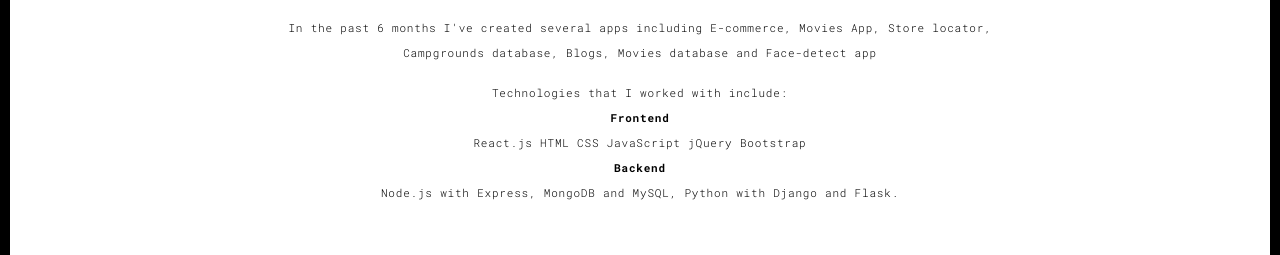
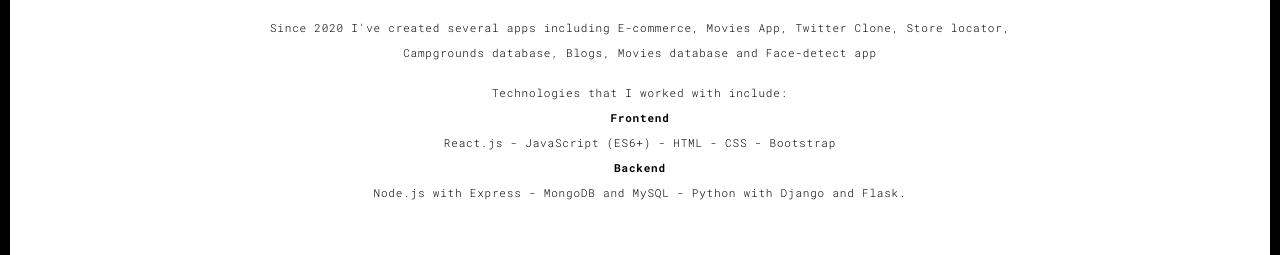
Before and after one commit to sebauru87/portfolio, a plain HTML site: page works.html in a window 1280 px wide. Shown: the part 147-402 px from the top of the page. Drawn offline with Linux system fonts and the light colour scheme.

Commit message:
Fix minor bugs, update works

```diff
--- a/works.html
+++ b/works.html
@@ -67,17 +67,17 @@
             <div class="text-center">
               <h1 class="h2">02 : Works</h1>
               <p>
-                In the past 6 months I've created several apps including E-commerce, Movies App, Store locator,
-                Campgrounds database, Blogs, Movies database and
-                Face-detect app
+                Since 2020 I've created several apps including E-commerce,
+                Movies App, Twitter Clone, Store locator, Campgrounds database,
+                Blogs, Movies database and Face-detect app
               </p>
               <p>
                 Technologies that I worked with include:<br />
                 <b>Frontend</b><br />
-                React.js HTML CSS JavaScript jQuery Bootstrap<br />
+                React.js - JavaScript (ES6+) - HTML - CSS - Bootstrap<br />
                 <b>Backend</b><br />
-                Node.js with Express, MongoDB and MySQL, Python with Django and
-                Flask.
+                Node.js with Express - MongoDB and MySQL - Python with Django
+                and Flask.
               </p>
             </div>
           </div>
@@ -104,13 +104,14 @@
                         <h4>001/006</h4>
                         <h3>Hackflix App</h3>
                         <p>
-                          Hackflix was made with React.js, react router and redux. Home page, show a
-                          user the first 20 movies from the movies database.
-                          Home page, if user scroll to the bottom of the page,
-                          it will load 20 more movies (infinite scroll). Home
-                          page, user can filter by movies rating. Search page,
-                          user can filter movies by title. Search page, user can
-                          change page number using pagination.
+                          Hackflix was made with React.js, react router and
+                          redux. Home page, show a user the first 20 movies from
+                          the movies database. Home page, if user scroll to the
+                          bottom of the page, it will load 20 more movies
+                          (infinite scroll). Home page, user can filter by
+                          movies rating. Search page, user can filter movies by
+                          title. Search page, user can change page number using
+                          pagination.
                         </p>
                         <a
                           href="https://react-your-favorite-movies.netlify.app/"
```
Also changed, not shown: contact.html (+21 -21 lines).
